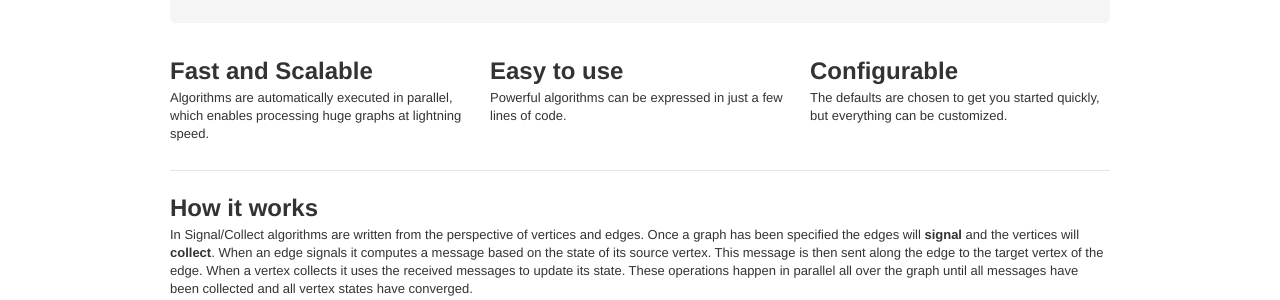
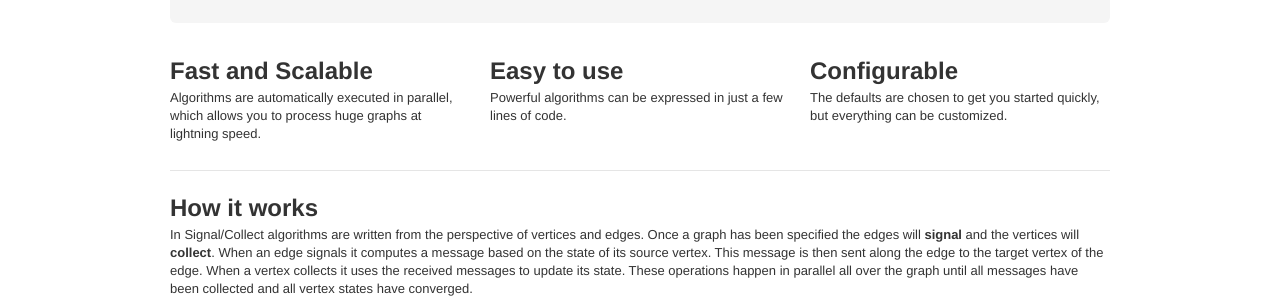
Before and after one commit to uzh/signal-collect, a Jekyll site: the page built from index.html, in a window 1280 px wide and 900 px high. Shown: the part 299-599 px from the top of the window. Built offline with Jekyll 4.4.1, drawn with Linux system fonts in a browser that asks for light colours; comment, search, counter and statistics services are not loaded.

Commit message:
Update index.html
minor change

```diff
--- a/index.html
+++ b/index.html
@@ -15,7 +15,7 @@
 <div class="row">
 	<div class="span4">
 	   <h2>Fast and Scalable</h2>
-	   <p>Algorithms are automatically executed in parallel, which enables processing huge graphs at lightning speed.</p>
+	   <p>Algorithms are automatically executed in parallel, which allows you to process huge graphs at lightning speed.</p>
 	</p>
 	</div>
 	<div class="span4">
```
